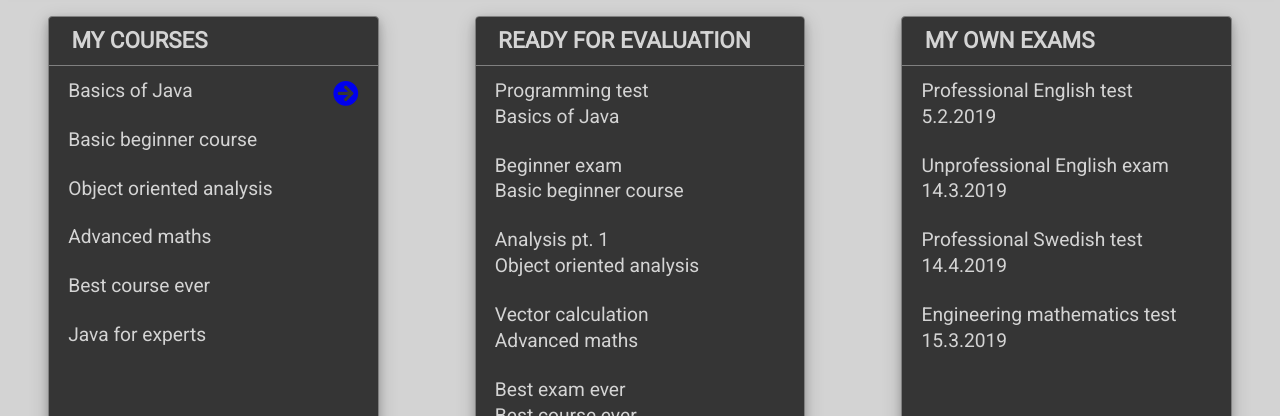
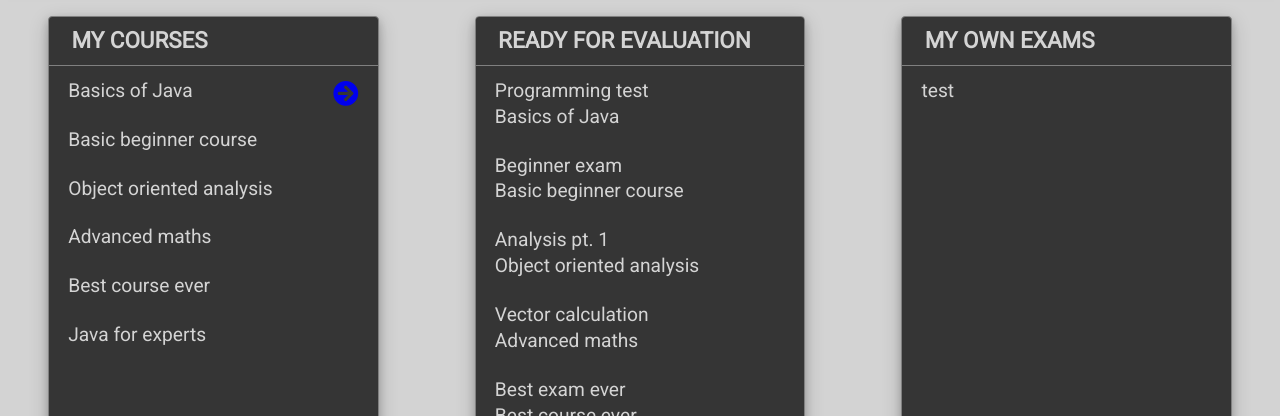
Before and after one commit to examappteam/frontend, a React (Create React App) app: page /teacherdashboard in a window 1280 px wide. Shown: the part 200-616 px from the top of the page. Built offline with nearby package versions, Linux system fonts and the light colour scheme; no server answers; sample sign-in values are in the browser's storage.

Commit message:
Enable temporary solution to dashboard exam fetching

```diff
--- a/src/components/common/ScrollableListMenu.js
+++ b/src/components/common/ScrollableListMenu.js
@@ -24,8 +24,8 @@ function ScrollableListMenu(props) {
             item => <ListMenuItem
                 handler={props.handler(category, item.id)}
                 id={item.id}
-                itemName={item.name}
-                itemExtra={item.date}
+                itemName={item.title}       // This is just a temporary solution
+                //itemExtra={item.date}
                 selectedItem={props.selectedItem}
                 categoryId={category}
                 selectedCategory={props.selectedCategory}/>
--- a/src/components/create-exam-view/CreateExamView.js
+++ b/src/components/create-exam-view/CreateExamView.js
@@ -49,7 +49,7 @@ class CreateExamView extends Component {
                 'Content-type': 'application/json',
             },
             body: JSON.stringify({
-                creatorId: 1,
+                creatorId: sessionStorage.getItem('email'),
                 title: this.state.examTitle,
                 questionDTOs: this.state.examQuestions
             }),
--- a/src/components/dashboard/TeacherDashboard.js
+++ b/src/components/dashboard/TeacherDashboard.js
@@ -41,7 +41,7 @@ class TeacherDashboard extends Component {
             ],
             selectedCategoryId: 0,
             selectionId: 0,
-            test: [{id: 1, title: "test"}],
+            exams: [{id: 1, title: "test"}],
             showState: false
         }
 
@@ -55,9 +55,9 @@ class TeacherDashboard extends Component {
     }
 
     fetchExamWithId(id) {
-        var urlAddress = "http://examapp.crenxu.com:22501/main/exam/" + id
-        fetch(urlAddress, {
-            method: 'GET',
+        var urlAddress = "http://examapp.crenxu.com:22501/main/exam/" + id // This whole mess of a function
+        fetch(urlAddress, {                                                // should be replaced when we get a better endpoint
+            method: 'GET',                                                 // for fetching data
             headers: {
                 Accept: 'application/json',
                 Authorization: sessionStorage.getItem('jwtToken'),
@@ -72,9 +72,9 @@ class TeacherDashboard extends Component {
         })
         .then(response => response.json())
         .then(data => {
-            teacherExamPoolData[id - 9] = data
+            teacherExamPoolData[id - 9] = data.exam
             this.setState({
-                test: teacherExamPoolData
+                exams: teacherExamPoolData
             })
             console.log("PoolData is: ", teacherExamPoolData)
             console.log("Data is: ", this.state.test)
@@ -150,7 +150,7 @@ class TeacherDashboard extends Component {
                         <div className="padded-box">
                             <ScrollableListMenu
                                 menuHeader="My own exams"
-                                menuItems={this.state.categories[2]}
+                                menuItems={this.state.exams}
                                 selectedItem={this.state.selectionId}
                                 selectedCategory={this.state.selectedCategoryId}
                                 category = {2}
```
